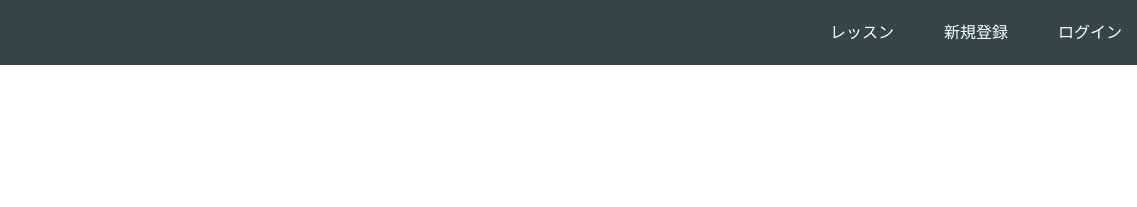
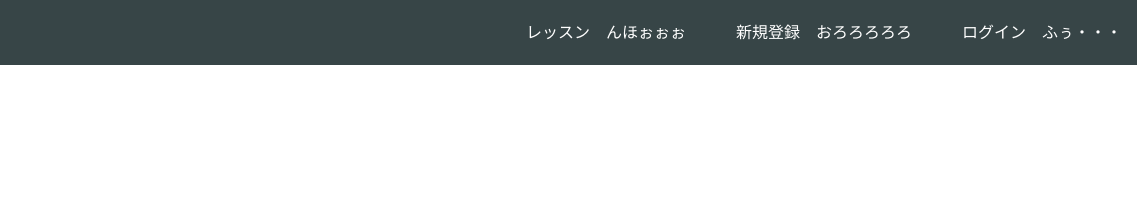
Before and after one commit to dawnkey0622/dawnkey0622.github.io, a plain HTML site: page index.html in a window 1280 px wide. Shown: the top 207 px of the page, 143-1280 px from the left. Drawn offline with Linux system fonts and the light colour scheme.

Commit message:
Update index.html

```diff
--- a/index.html
+++ b/index.html
@@ -15,9 +15,9 @@
       </div>
       <span class="fa fa-bars menu-icon"></span>
       <div class="header-right">
-        <a href="#">レッスン</a>
-        <a href="#">新規登録</a>
-        <a href="#" class="login">ログイン</a>
+        <a href="#">レッスン　んほぉぉぉ</a>
+        <a href="#">新規登録　おろろろろろ</a>
+        <a href="#" class="login">ログイン　ふぅ・・・</a>
       </div>
     </div>
   </header>
```
